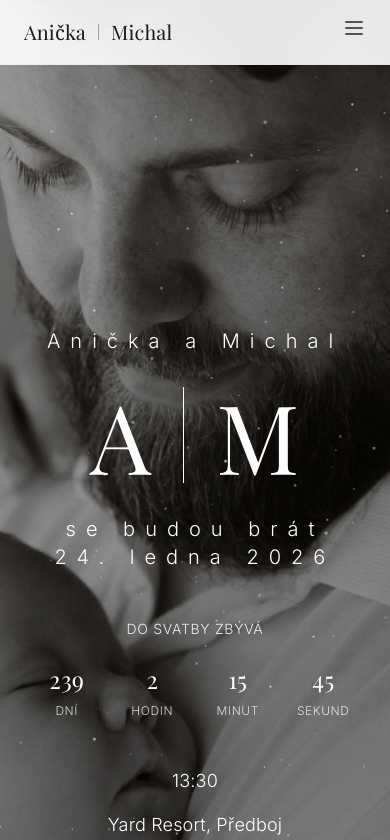
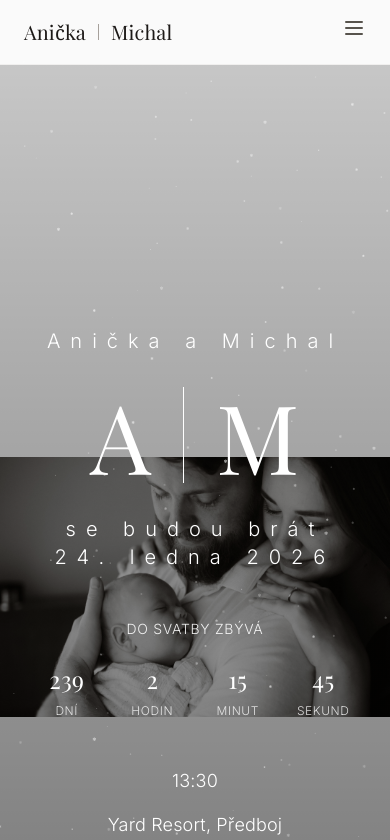
Before and after one commit to SpdVpr/svatebni-web, a Next.js app: page / in a window 390 px wide. Shown: the top 840 px of the page. Built offline with nearby package versions, Linux system fonts and the light colour scheme; a web font is replaced by a local one.

Commit message:
Optimalizace úvodní fotky pro mobil - použití object-contain pro zobrazení více z obrázku

```diff
--- a/src/app/page.tsx
+++ b/src/app/page.tsx
@@ -222,7 +222,7 @@ export default function WeddingPage() {
             src="/Lilien-newborn-30.jpg"
             alt="Anna & Michal"
             fill
-            className="object-cover object-center md:object-cover"
+            className="object-contain md:object-cover"
             priority
             quality={100}
           />
```
